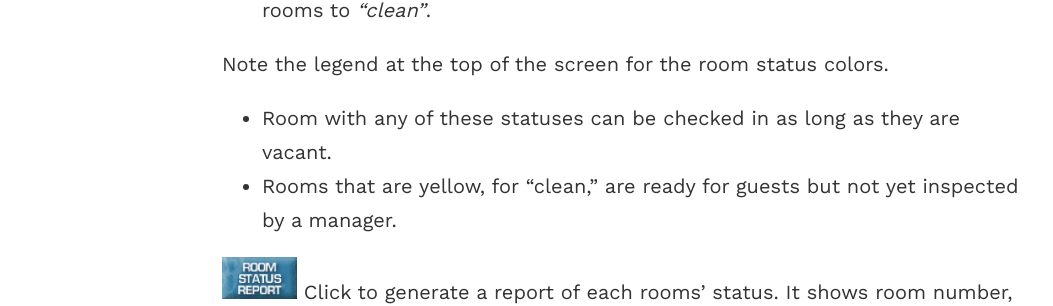
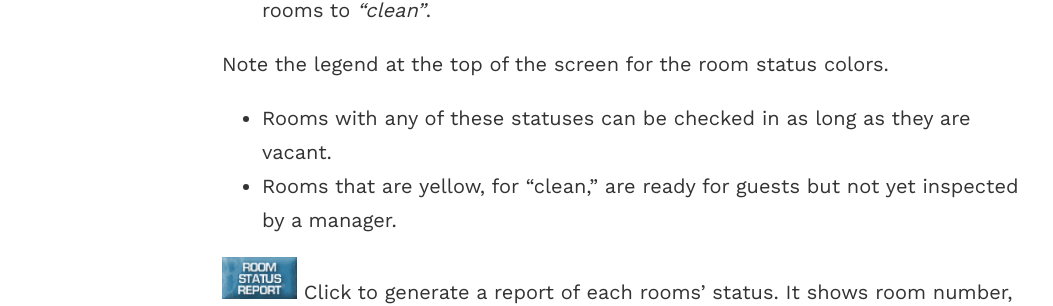
Before and after one commit to blake1ward/portfolio, a Jekyll site: the page built from room-status.md, in a window 1280 px wide. Shown: the part 693-999 px from the top of the page, without its empty margins (18-1071 px from the left). Built offline with Jekyll 4.4.1, drawn with Linux system fonts in a browser that asks for light colours.

Commit message:
Update room-status.md

```diff
--- a/room-status.md
+++ b/room-status.md
@@ -16,7 +16,7 @@ housekeeper will appear in the window.
 rooms to that status. Click **Clean** to set all *“on change”* rooms to *“clean”*.
 
 Note the legend at the top of the screen for the room status colors.
-- Room with any of these statuses can be checked in as long as they are vacant.
+- Rooms with any of these statuses can be checked in as long as they are vacant.
 - Rooms that are yellow, for “clean,” are ready for guests but not yet inspected by a manager.
 
 <img src="/portfolio/images/status-report.jpg" width="75" alt="search-overview"> Click to generate a report of each rooms’ status. It shows room number, room type, maid the
```
